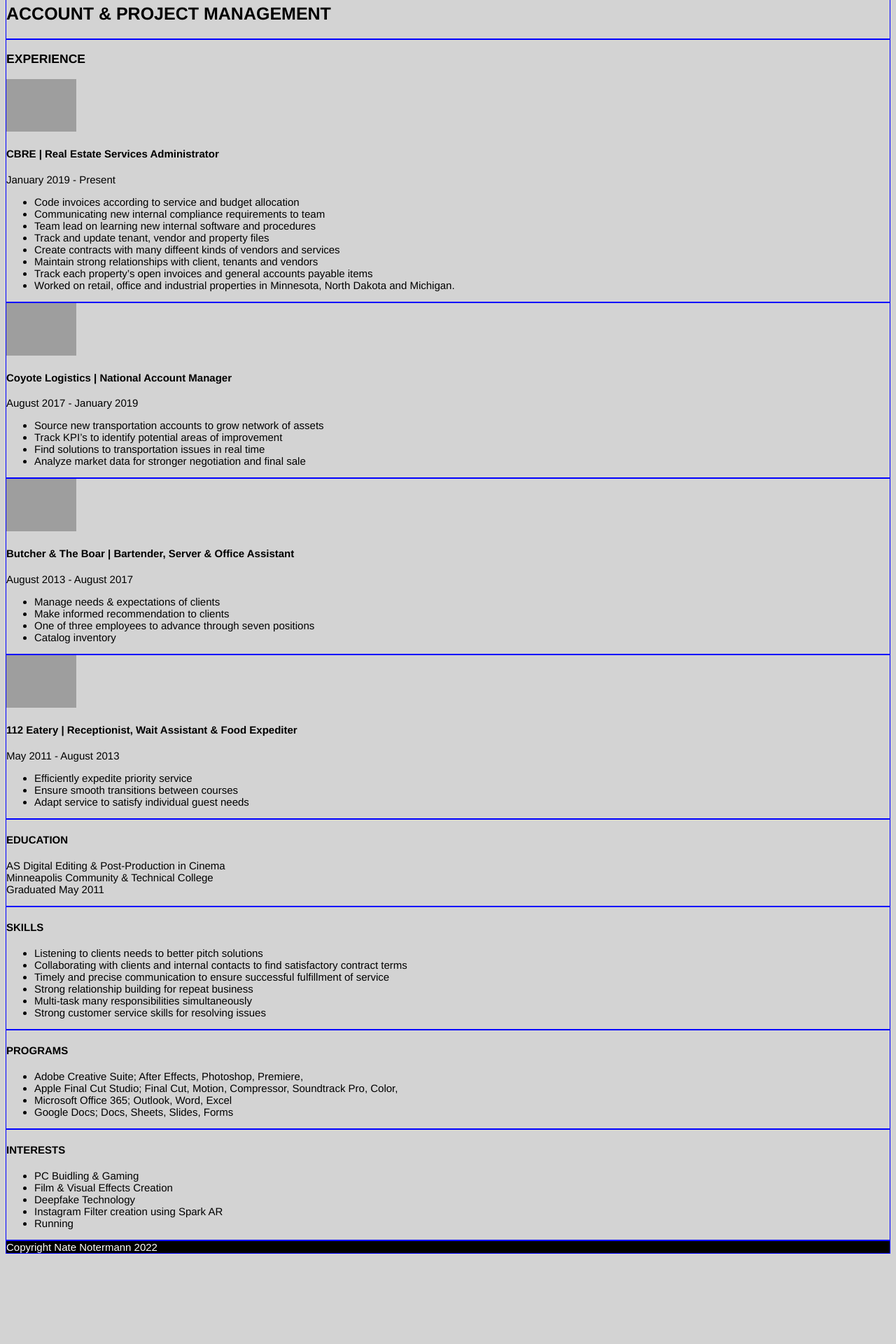
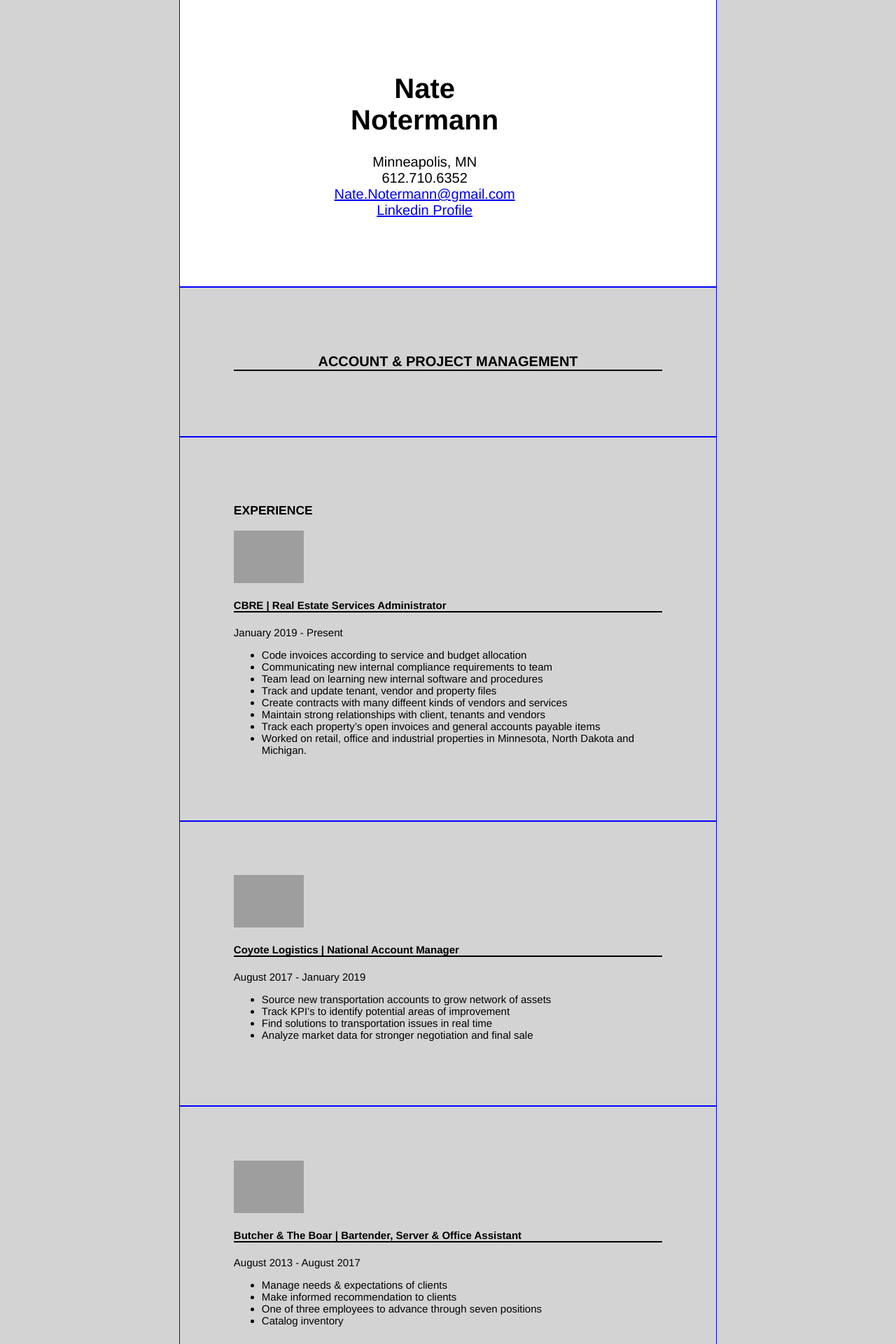
Before and after one commit to NateNotermann/natenotermann-Prime-Application, a PHP site: page / in a window 1280 px wide. Shown: the part 475-2395 px from the top of the page at 70% size. Before the commit the page ends 2266 px from the top, so only its background shows below. Run offline with PHP 8.4, Linux system fonts and the light colour scheme; grey boxes are pictures that could not be loaded.

Commit message:
Update style.css

```diff
--- a/style.css
+++ b/style.css
@@ -1,18 +1,37 @@
 body {
   background-color:lightgrey;
+  color: black;
+  margin: 10% 20%
 }
 
 h2{
-  font-size: 25px;
+  font-size: 20px;
   font-family: "Helvetica Neue", Helvetica, Arial, sans-serif;
+  text-align: center;
+  border-bottom: 2px solid black;
 }
 
+.mask-image{
+  -webkit-mask-image: url(https://user-images.githubusercontent.com/98718660/155654750-1f1e869f-40b3-4d11-a012-4812b5c11d3f.png);
+  mask-image: url(https://user-images.githubusercontent.com/98718660/155654750-1f1e869f-40b3-4d11-a012-4812b5c11d3f.png);
+  -webkit-mask-repeat: no-repeat;
+  mask-repeat: no-repeat;
+}
+
+h3{
+
+}
+
+h4{
+  border-bottom: 2px solid black;
+}
 
 .header {
   background-color: white;
   font-size: 20px;
   font-family: Helvetica, Arial, sans-serif;
   padding-left: 10px;
+  text-align: center;
 }
 
 .footer {
@@ -26,7 +45,6 @@ h2{
 div {
   border: 1px solid blue;
   font-family: Helvetica, Arial, sans-serif;
-
   font-size: 15px;
-
+  padding: 10%
 }
```
